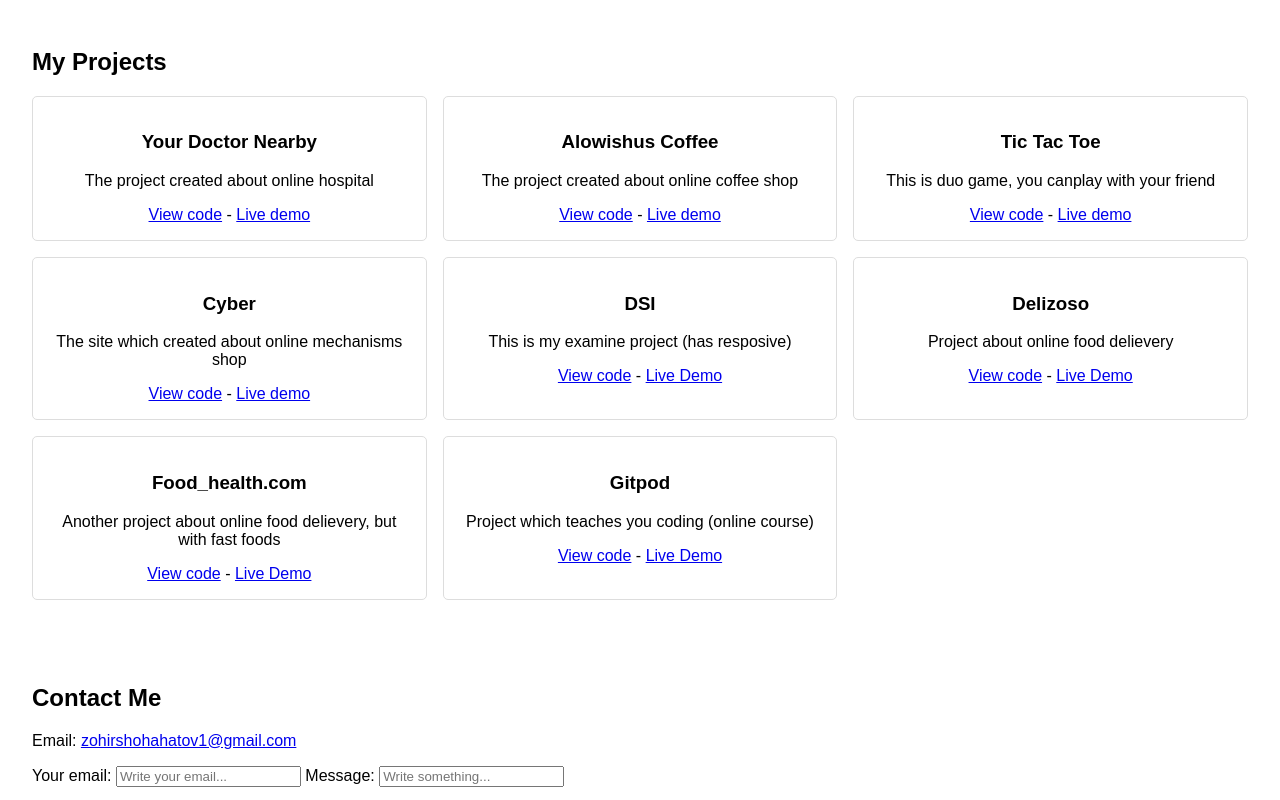
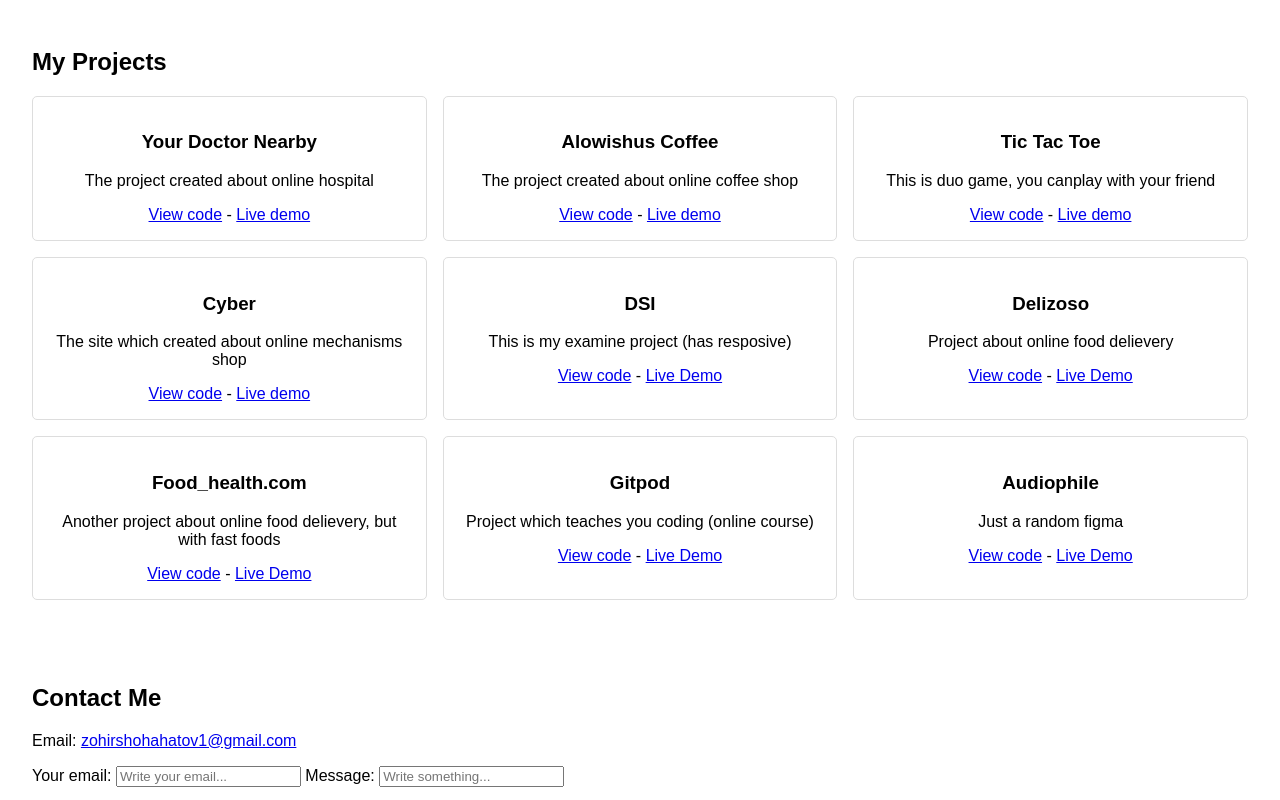
Before and after one commit to Zohirshoh-dev/my-new-portfolio, a plain HTML site: page index.html in a window 1280 px wide. Shown: the part 402-1202 px from the top of the page. Drawn offline with Linux system fonts and the light colour scheme.

Commit message:
initial commit

```diff
--- a/index.html
+++ b/index.html
@@ -118,6 +118,11 @@
                 <p>Project which teaches you coding (online course)</p>
                 <a href="https://github.com/Zohirshoh-dev/figma-2">View code</a> - <a href="https://zohirshoh-figma-portfolio.netlify.app/">Live Demo</a>
             </div>
+            <div class="project">
+                <h3>Audiophile</h3>
+                <p>Just a random figma</p>
+                <a href="https://github.com/Zohirshoh-dev/Imtihon">View code</a> - <a href="https://shift-examine.netlify.app/">Live Demo</a>
+            </div>
         </div>
     </section>
     <section id="contact">
```
